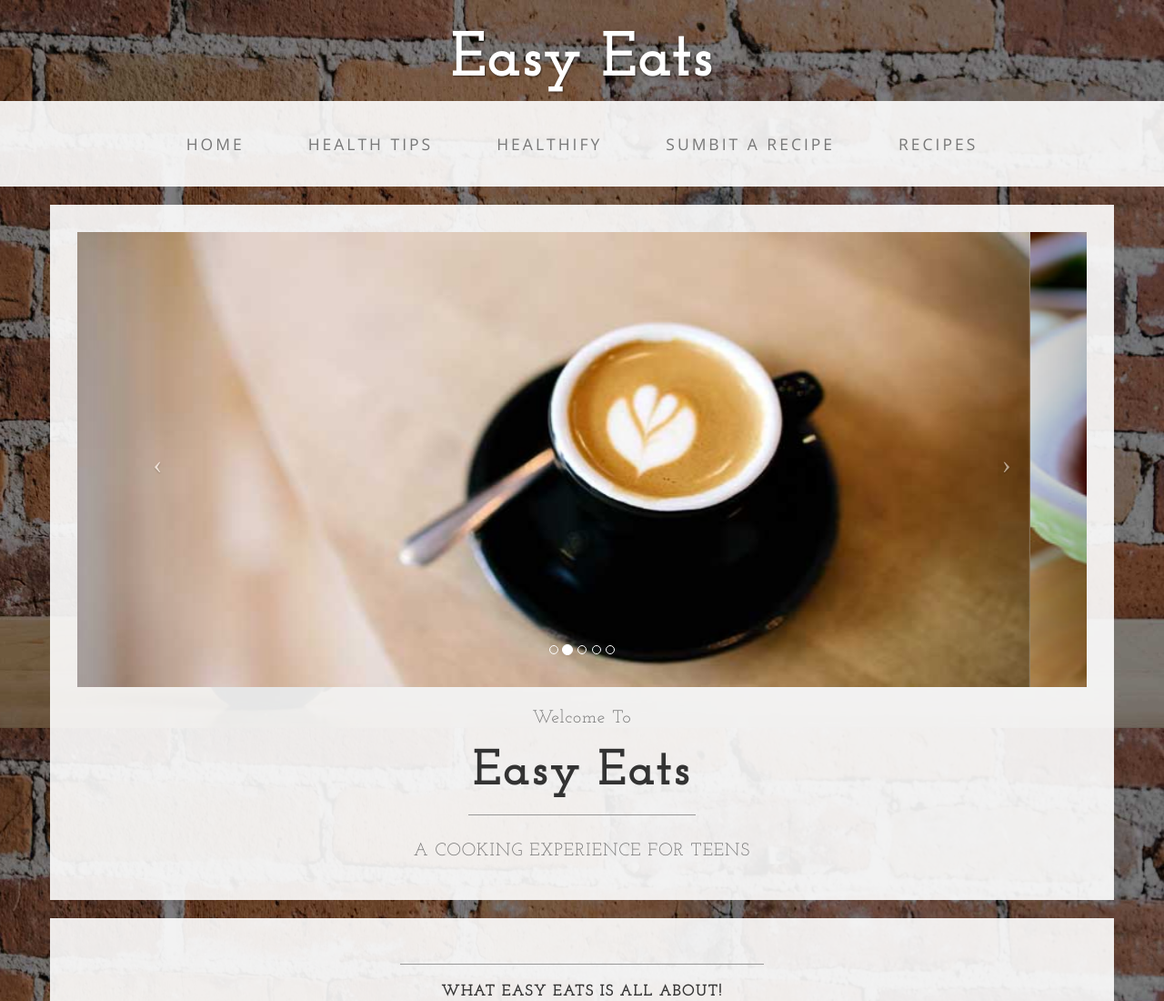
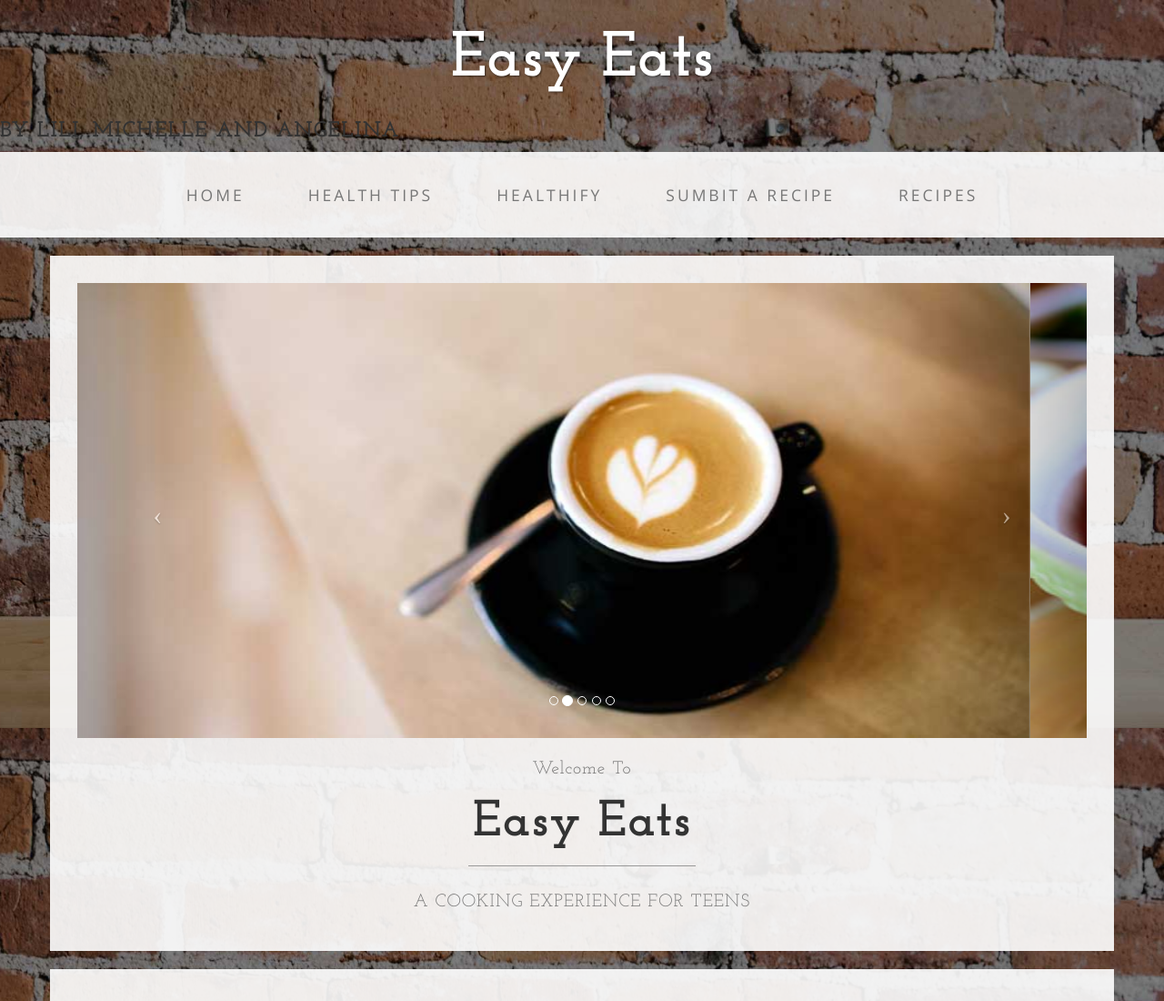
Before and after one commit to Angelinacraig1234/final_project, a plain HTML site: page index.html in a window 1280 px wide. Shown: the top 1100 px of the page at 91% size. Drawn offline with nearby package versions, Linux system fonts and the light colour scheme.

Commit message:
Modified index.html to include names

```diff
--- a/index.html
+++ b/index.html
@@ -33,6 +33,7 @@
 <body>
 
     <div class="brand"> Easy Eats</div>
+    <h3> By Lili, Michelle and Angelina </h3>
 
 
     <!-- Navigation -->
```
